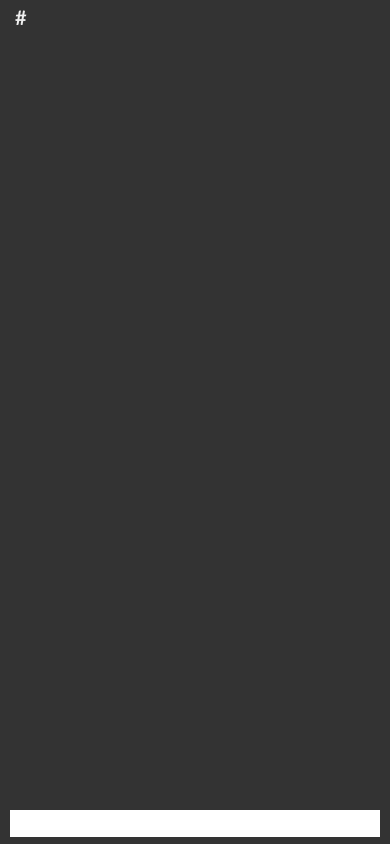
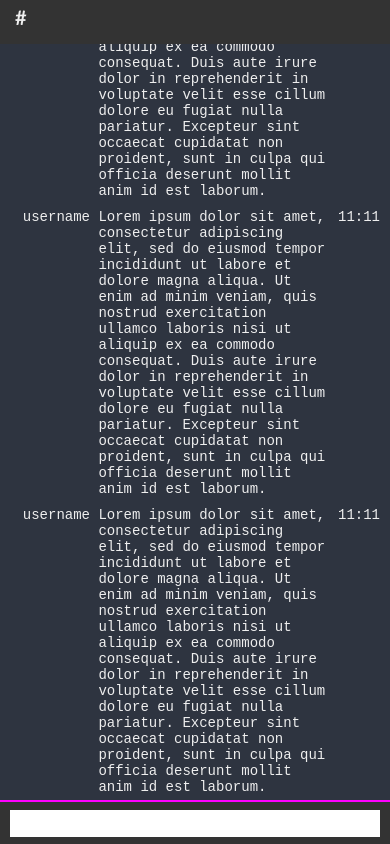
Before and after one commit to mhoran/react-native-scratch, a React Native app in the folder ReproducerApp/: screen / in a window 390 px wide. Built offline with nearby package versions, Linux system fonts and the light colour scheme.

Commit message:
Reproducer for Reanimated padding issue

```diff
--- a/ReproducerApp/App.tsx
+++ b/ReproducerApp/App.tsx
@@ -1,16 +1,70 @@
 import * as React from 'react';
+import {useState} from 'react';
 import {
+  FlatList,
+  Platform,
   SafeAreaView,
   ScrollView,
   StyleSheet,
   Text,
   TextInput,
+  TouchableHighlight,
   TouchableOpacity,
   View,
 } from 'react-native';
+import Animated, {FadeInRight} from 'react-native-reanimated';
 import {KeyboardAvoidingView} from './KeyboardAvoidingView';
 
+const BufferLine: React.FC<{index: number}> = ({index}) => {
+  const showReadMarker = index % 9 === 0;
+
+  return (
+    <View>
+      <TouchableHighlight onLongPress={() => {}}>
+        <View
+          style={{
+            backgroundColor: '#2e3440',
+            paddingVertical: 5,
+            paddingHorizontal: 10,
+            flexDirection: 'row',
+          }}>
+          <Text
+            numberOfLines={1}
+            ellipsizeMode="tail"
+            style={[
+              styles.text,
+              {
+                width: 80,
+                textAlign: 'right',
+              },
+            ]}>
+            username
+          </Text>
+          <Text style={styles.text}> </Text>
+
+          <Text style={[styles.text, {flex: 1}]}>
+            Lorem ipsum dolor sit amet, consectetur adipiscing elit, sed do
+            eiusmod tempor incididunt ut labore et dolore magna aliqua. Ut enim
+            ad minim veniam, quis nostrud exercitation ullamco laboris nisi ut
+            aliquip ex ea commodo consequat. Duis aute irure dolor in
+            reprehenderit in voluptate velit esse cillum dolore eu fugiat nulla
+            pariatur. Excepteur sint occaecat cupidatat non proident, sunt in
+            culpa qui officia deserunt mollit anim id est laborum.
+          </Text>
+
+          <Text style={[styles.text]}> 11:11</Text>
+        </View>
+      </TouchableHighlight>
+      {showReadMarker && (
+        <View style={{borderWidth: 1, borderColor: 'magenta'}} />
+      )}
+    </View>
+  );
+};
+
 export default function () {
+  const [showButton, setShowButton] = useState(false);
+
   return (
     <View style={styles.container}>
       <SafeAreaView style={styles.container}>
@@ -21,10 +75,27 @@ export default function () {
             </TouchableOpacity>
           </View>
         </View>
-        <KeyboardAvoidingView style={styles.container}>
-          <ScrollView style={{flex: 1}} keyboardDismissMode="interactive" />
+        <KeyboardAvoidingView style={{...styles.container}}>
+          <FlatList
+            inverted
+            data={Array(300)}
+            renderItem={({item, index}) => (
+              <BufferLine key={index} index={index} />
+            )}
+            style={{flex: 1}}
+            keyboardDismissMode="interactive"
+          />
           <View style={styles.bottomBox}>
-            <TextInput style={styles.inputBox} />
+            <TextInput
+              style={styles.inputBox}
+              onFocus={() => setShowButton(true)}
+              onBlur={() => setShowButton(false)}
+            />
+            {showButton && (
+              <Animated.View entering={FadeInRight}>
+                <View style={{width: 40, paddingLeft: 10}} />
+              </Animated.View>
+            )}
           </View>
         </KeyboardAvoidingView>
       </SafeAreaView>
@@ -55,6 +126,7 @@ const styles = StyleSheet.create({
     justifyContent: 'center',
     alignItems: 'center',
     paddingBottom: 10,
+    zIndex: 1,
   },
   channelsButtonWrapper: {
     paddingLeft: 10,
@@ -77,4 +149,9 @@ const styles = StyleSheet.create({
     flex: 1,
     backgroundColor: '#333',
   },
+  text: {
+    fontFamily: Platform.OS === 'ios' ? 'Menlo' : 'monospace',
+    color: '#eee',
+    fontSize: 14,
+  },
 });
--- a/ReproducerApp/KeyboardAvoidingView.tsx
+++ b/ReproducerApp/KeyboardAvoidingView.tsx
@@ -25,14 +25,15 @@ export const KeyboardAvoidingView: React.FC<
 
   const animatedStyles = useAnimatedStyle(() => {
     if (!currentFrame.value) return {};
-    const translateY = -Math.max(
+    const paddingBottom = Math.max(
       currentFrame.value.y +
         currentFrame.value.height -
         (screenHeight - keyboard.height.value),
       0
     );
 
-    return { transform: [{ translateY }] };
+    //return { transform: [{translateY: -paddingBottom}] };
+    return { paddingBottom };
   });
 
   return (
```
Also changed, not shown: ReproducerApp/metro.config.js (+15 -1 lines), 1 other file (tests, documents, lock files or other folders).
